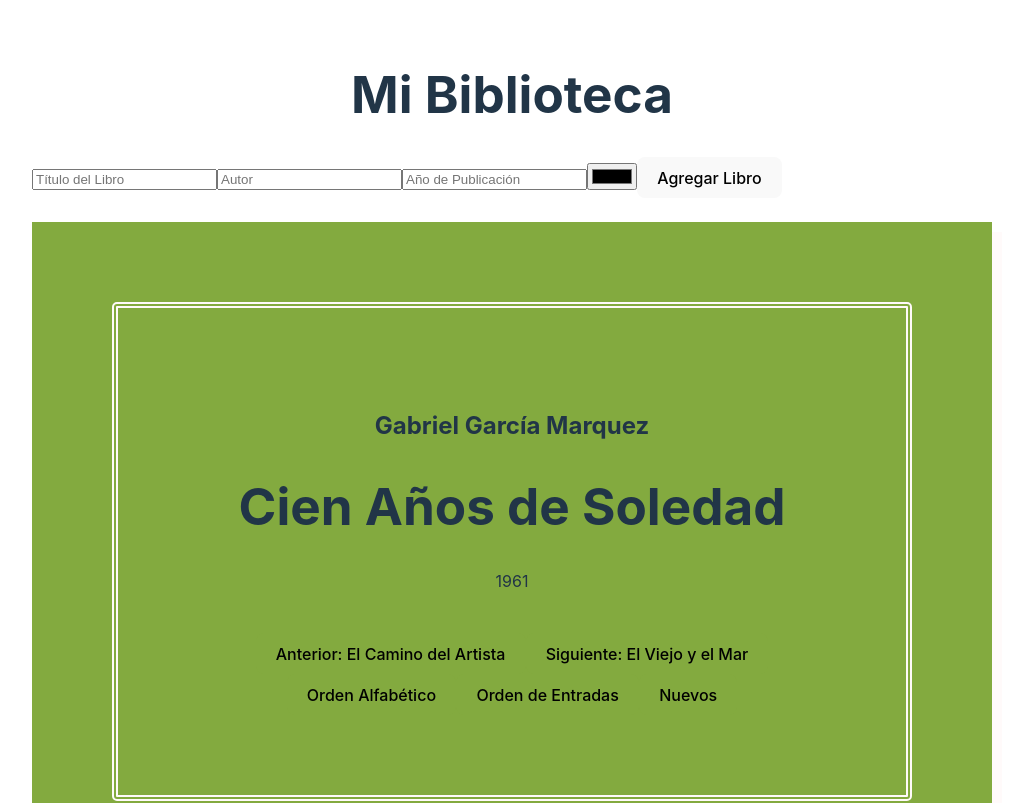
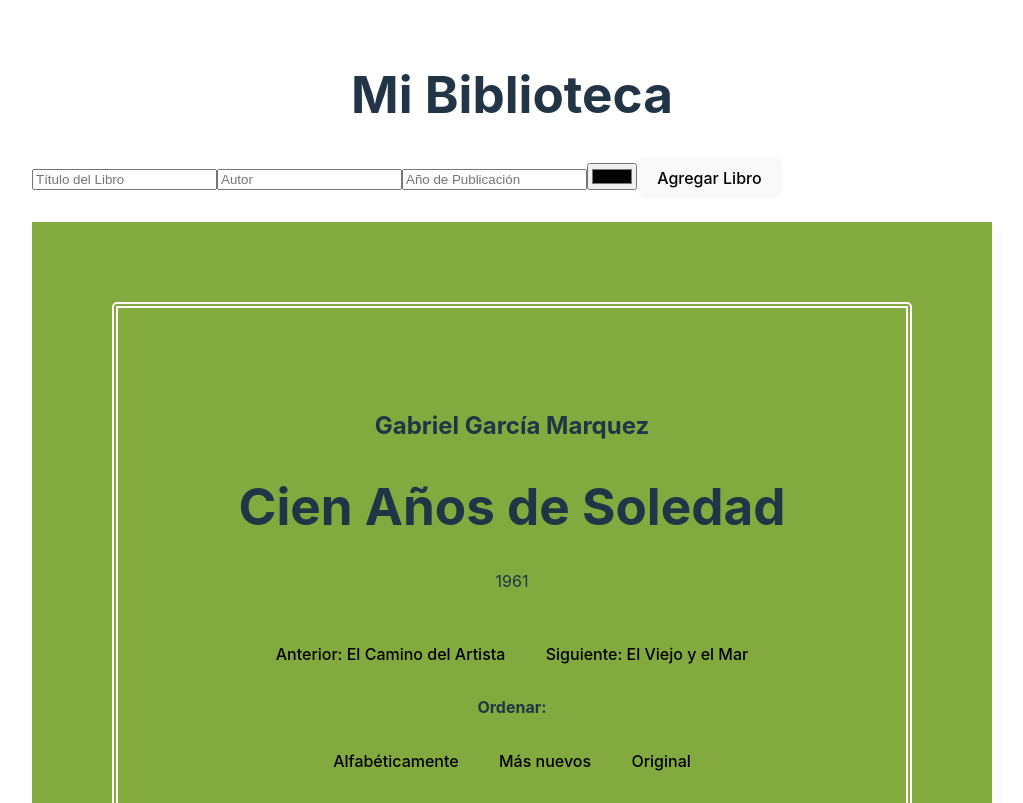
Before and after one commit to MechMarighetti/Munipa, a React (Vite) app: page / in a window 1280 px wide. Shown: the top 803 px of the page, without its empty margins (128-1151 px from the left). Built offline with nearby package versions, Linux system fonts and the light colour scheme; a web font is replaced by a local one.

Commit message:
cosmetic fixes

```diff
--- a/src/components/Cards.jsx
+++ b/src/components/Cards.jsx
@@ -123,9 +123,10 @@ const Cards = () => {
                 <button onClick={increment} style={{ backgroundColor: bgColor }}>Siguiente: {activeArray[otro + 1]?.title || books[0]?.title}</button>
                <br />
                <div className='btn'>
-                <button onClick={handleSorted} style={{ backgroundColor: bgColor }}>Orden Alfabético</button>
-                <button onClick={handleOriginal}style={{ backgroundColor: bgColor }}>Orden de Entradas</button>
-                <button onClick={handleNew}style={{ backgroundColor: bgColor }}>Nuevos</button>
+                <h4>Ordenar: </h4>
+                <button onClick={handleSorted} style={{ backgroundColor: bgColor }}>Alfabéticamente</button>
+                <button onClick={handleNew}style={{ backgroundColor: bgColor }}>Más nuevos</button>
+                <button onClick={handleOriginal}style={{ backgroundColor: bgColor }}>Original</button>
                </div>
             </div>
 
```
